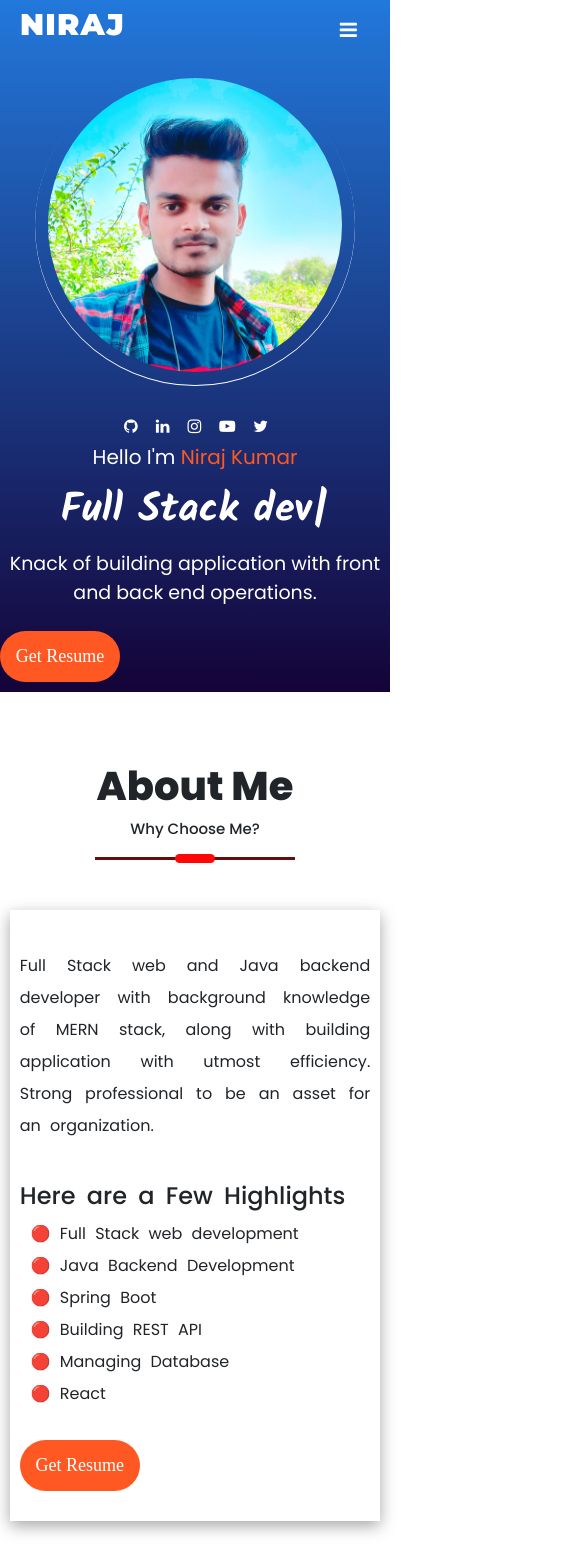
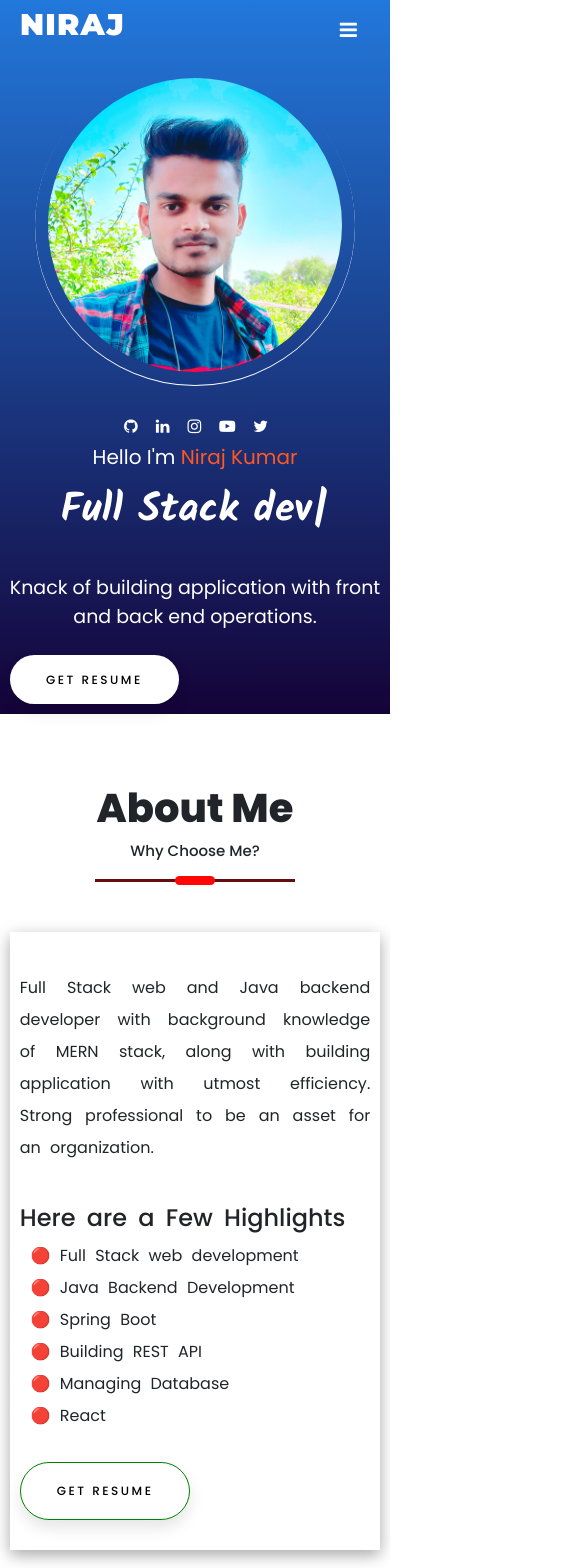
Before and after one commit to im-niraj/myPortfolio, a React (Create React App) app: page / in a window 390 px wide. Shown: the top 1568 px of the page, 585 px wide, since content can reach past the window. Built offline with nearby package versions, Linux system fonts and the light colour scheme; a web font is replaced by a local one.

Commit message:
responsive

```diff
--- a/src/PortfolioContainer/AboutMe/About.css
+++ b/src/PortfolioContainer/AboutMe/About.css
@@ -81,6 +81,32 @@
     margin-top: 30px;
 }
 
+.resumeButton2 {
+    padding: 1.3em 3em;
+    font-size: 12px;
+    text-transform: uppercase;
+    letter-spacing: 2.5px;
+    font-weight: 500;
+    color: #000;
+    background-color: #fff;
+    border: 1px solid green;
+    border-radius: 45px;
+    box-shadow: 0px 8px 15px rgba(0, 0, 0, 0.1);
+    transition: all 0.3s ease 0s;
+    cursor: pointer;
+    outline: none;
+  }
+
+  .resumeButton2:hover {
+    background-color: #23c483;
+    box-shadow: 0px 15px 20px rgba(46, 229, 157, 0.4);
+    color: #fff;
+    transform: translateY(-7px);
+  }
+
+  .resumeButton2:active {
+    transform: translateY(-1px);
+  }
 
 
 
--- a/src/PortfolioContainer/AboutMe/About.js
+++ b/src/PortfolioContainer/AboutMe/About.js
@@ -34,7 +34,7 @@ export default function About() {
                     </div>
                     <div className="profile-optins resumeBtn">
                         <a href="https://drive.google.com/file/d/1MEY3bfr14zx4oCrw6evXhElsYBQjlO68/view?usp=sharing" target="_blank" download="resume.pdf">
-                            <button className='btn highlighted-btn'>Get Resume</button>
+                            <button className='resumeButton2'>Get Resume</button>
                         </a>
                     </div>
                 </div>
--- a/src/PortfolioContainer/ContactMe/Contact.css
+++ b/src/PortfolioContainer/ContactMe/Contact.css
@@ -48,40 +48,33 @@
 .contactForm{
     display: grid;
     grid-template-columns: auto auto;
-
-    /* display: flex;
-    max-height: 230px;
-    justify-content: center;
-    border: 1px solid black;
-    width: fit-content; */
 }
 .leftForm{
     display: flex;
     flex-direction: column;
     justify-content: space-between;
 }
-.row{
+.rows{
    display: flex;
-   flex-wrap: wrap;
    width: 500px;
    height: fit-content;
    padding-left: 30px;
    padding-right: 30px;
 }
-.row input,textarea{
+.rows input,textarea{
     padding: 10px;
     border: 1px solid #e9ecef;
     border-radius: 7px;
     font-size: 14px;
 
 }
-.row input,textarea{
+.rows input,textarea{
     width: 100%;
 }
 #inputMessage{
     resize: none;
 }
-.row input::placeholder,textarea::placeholder{
+.rows input::placeholder,textarea::placeholder{
     /* color: #b5becb; */
     color: #a7acb1;
     font-weight: 500;
@@ -147,8 +140,59 @@
 }
 
 @media screen and (max-width: 910px){
-
+    .contactForm{
+        grid-template-columns: auto;
+        width: 90%;
+        align-items: center;
+    }
+    .topCtn{
+        grid-column: 1 / span 1;
+        display: flex;
+        flex-wrap: wrap-reverse;
+        justify-content: space-around;
+        margin-bottom: 100px;
+        align-items: center;
+    }
+    .sendButton{
+        grid-column: 1 / span 1;
+        padding-right: 0px;
+    }
+    .rows{
+        width: 100%;
+        height: fit-content;
+        padding-left: 0px;
+        padding-right: 0px;
+     }
+     .rows input{
+        margin-bottom: 10px;
+     }
 }
 
 @media screen and (max-width: 810px){
+    .contactForm{
+        grid-template-columns: auto;
+        width: 90%;
+        align-items: center;
+    }
+    .topCtn{
+        grid-column: 1 / span 1;
+        display: flex;
+        flex-direction: column;
+        justify-content: space-around;
+        margin-bottom: 100px;
+        align-items: center;
+    }
+    .sendButton{
+        grid-column: 1 / span 1;
+        padding-right: 0px;
+    }
+    .rows{
+        width: 100%;
+        height: fit-content;
+        padding-left: 0px;
+        padding-right: 0px;
+     }
+     .rows input{
+        margin-bottom: 10px;
+     }
 }
--- a/src/PortfolioContainer/ContactMe/Contact.js
+++ b/src/PortfolioContainer/ContactMe/Contact.js
@@ -38,7 +38,7 @@ export default function Contact() {
 
             </div>
           <div className="leftForm">
-            <div className="row">
+            <div className="rows">
               <input
                 type="text"
                 name="name"
@@ -46,7 +46,7 @@ export default function Contact() {
                 placeholder="Full Name: "
               />
             </div>
-            <div className="row">
+            <div className="rows">
               <input
                 type="email"
                 name="email"
@@ -54,7 +54,7 @@ export default function Contact() {
                 placeholder="Your Email:"
               />
             </div>
-            <div className="row">
+            <div className="rows">
               <input
                 type="text"
                 name="subject"
@@ -64,7 +64,7 @@ export default function Contact() {
             </div>
           </div>
           <div className="rightForm">
-            <div className="row">
+            <div className="rows">
               <textarea
                 name="message"
                 id="inputMessage"
--- a/src/PortfolioContainer/Home/Profile/Profile.css
+++ b/src/PortfolioContainer/Home/Profile/Profile.css
@@ -43,19 +43,6 @@
 .profile-optins {
     margin-bottom: 10px;
 }
-.profile-optins .highlighted-btn{
-    box-sizing: border-box;
-    font-size: 18px;
-    margin: 0 0 0 28px;
-
-}
-.profile-optins .highlighted-btn:hover{
-    margin: 0 0 0 28px;
-    background-color: rgb(255, 255, 255);
-    color: rgb(3, 20, 255);
-    border: 1px double rgb(3, 20, 255);
-}
-
 .profile-picture{
     display: flex;
     align-items: center;
@@ -88,8 +75,32 @@
     transform: scale(1.5);
 }
 
+.resumeButton {
+    padding: 1.3em 3em;
+    font-size: 12px;
+    text-transform: uppercase;
+    letter-spacing: 2.5px;
+    font-weight: 500;
+    color: #000;
+    background-color: #fff;
+    border: none;
+    border-radius: 45px;
+    box-shadow: 0px 8px 15px rgba(0, 0, 0, 0.1);
+    transition: all 0.3s ease 0s;
+    cursor: pointer;
+    outline: none;
+  }
 
+  .resumeButton:hover {
+    background-color: #23c483;
+    box-shadow: 0px 15px 20px rgba(46, 229, 157, 0.4);
+    color: #fff;
+    transform: translateY(-7px);
+  }
 
+  .resumeButton:active {
+    transform: translateY(-1px);
+  }
 
 
 @media screen and (max-width: 1110px){
@@ -140,6 +151,12 @@
     .profile-details, .profile-details-role{
         text-align: center;
     }
+    .profile-details-role h1{
+        height: 80px;
+    }
+    .resumeButton{
+        margin-left: 10px;
+    }
 }
 
 @media screen and (max-width: 375px){
@@ -155,6 +172,11 @@
         box-sizing: border-box;
         font-size: 15px;
         margin: 0 0 0 28px;
-
+    }
+    .profile-details-role h1{
+        height: 80px;
+    }
+    .resumeButton{
+        margin-left: 10px;
     }
 }
--- a/src/PortfolioContainer/Home/Profile/Profile.js
+++ b/src/PortfolioContainer/Home/Profile/Profile.js
@@ -53,7 +53,7 @@ export default function Profile() {
                 </div>
                 <div className="profile-optins">
                     <a href="https://drive.google.com/file/d/1MEY3bfr14zx4oCrw6evXhElsYBQjlO68/view?usp=sharing" target="_blank" download="resume.pdf">
-                        <button className='btn highlighted-btn'>Get Resume</button>
+                        <button className='resumeButton'>Get Resume</button>
                     </a>
                 </div>
             </div>
```
